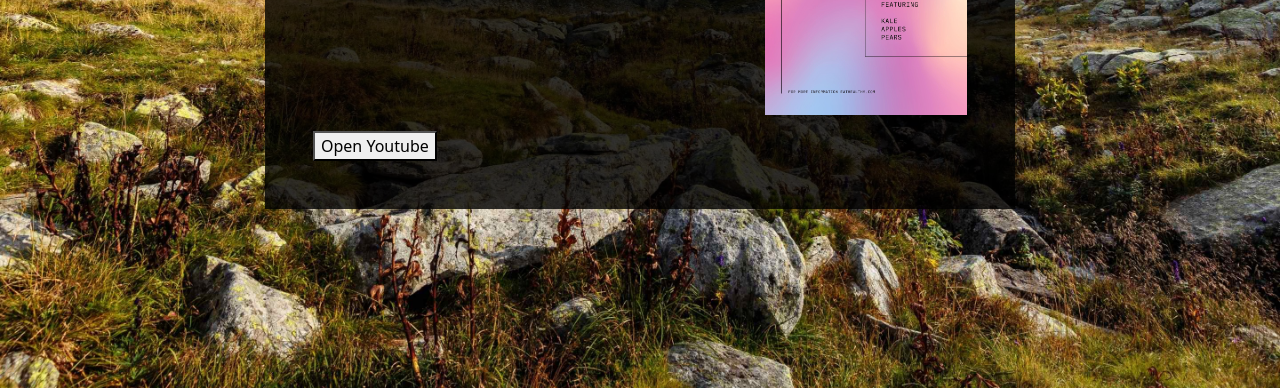
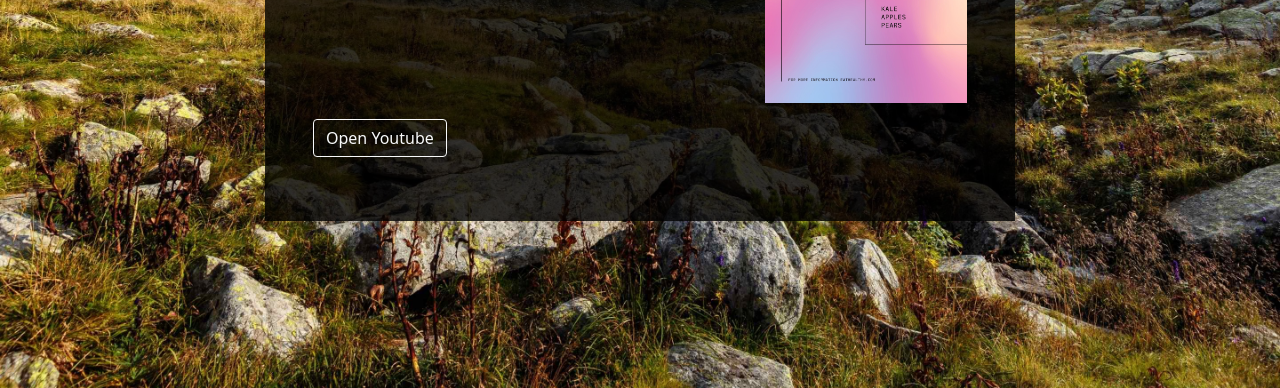
Before and after one commit to boxey123/website-test, a plain HTML site: page index.html in a window 1280 px wide. Shown: the part 412-800 px from the top of the page. Drawn offline with nearby package versions, Linux system fonts and the light colour scheme.

Commit message:
Update index.html

```diff
--- a/index.html
+++ b/index.html
@@ -25,7 +25,7 @@
                     </p>
                 </div>
               <a href="http://youtube.com" target="_blank">
-	     <button>Open Youtube</button>
+	     <p><button type="button" class="btn btn-outline-light">Open Youtube</button></p>
             </div>
 
         </div>
```
